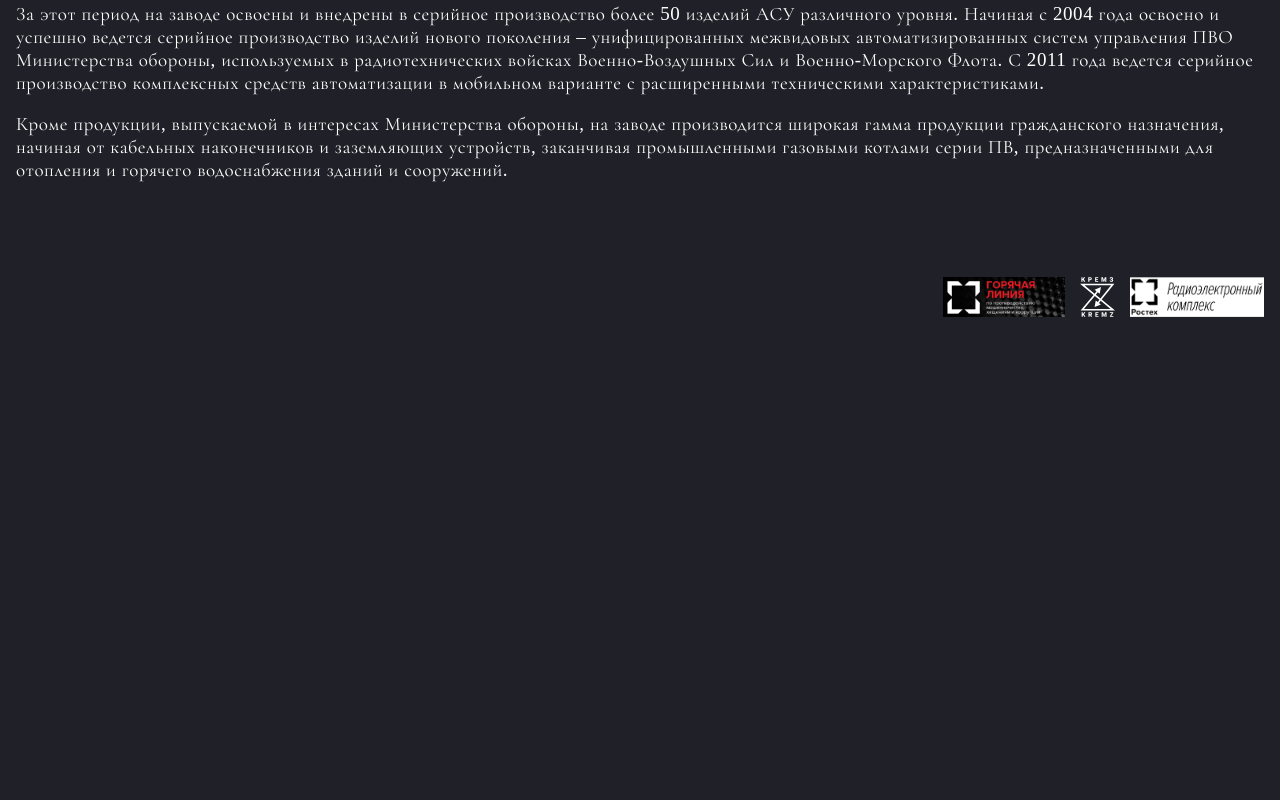
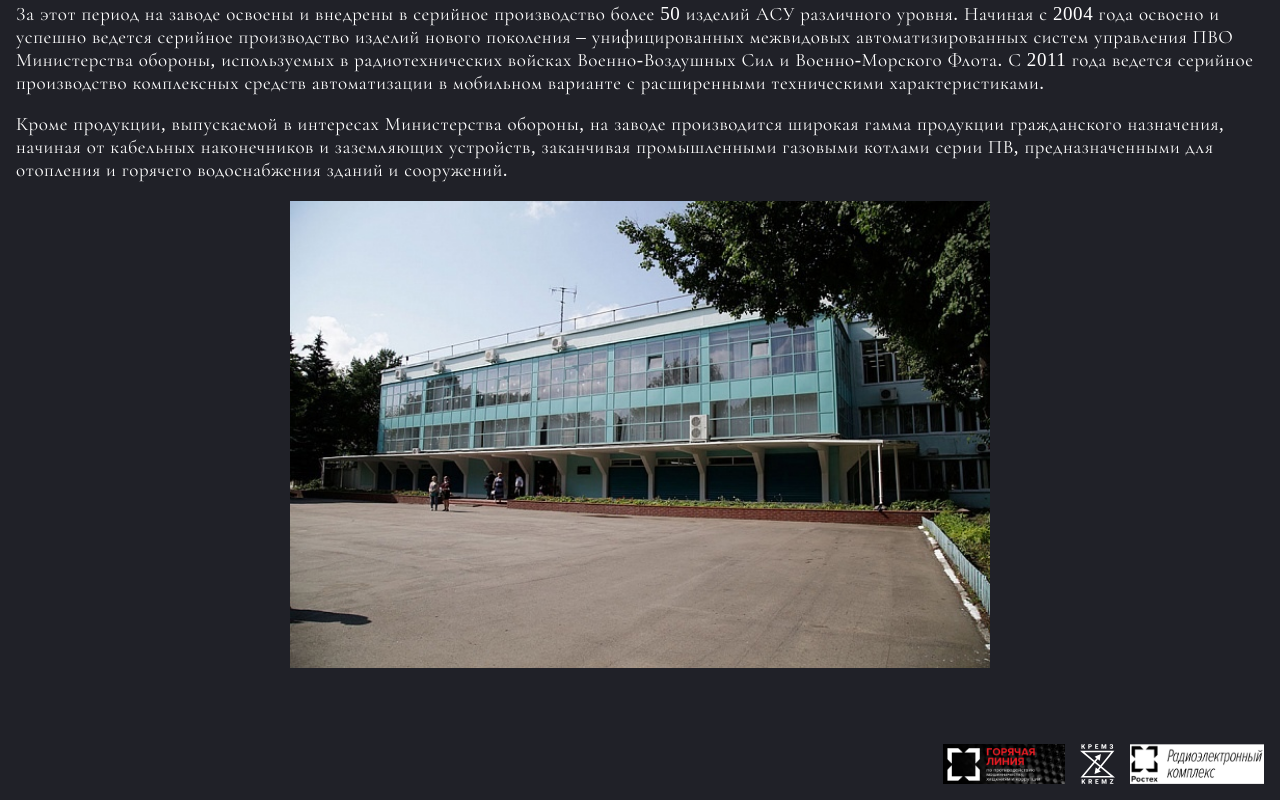
Before and after one commit to dkit-other150750/zviad, a plain HTML site: page index.html in a window 1280 px wide. Shown: the part 711-1511 px from the top of the page. Before the commit the page ends 1044 px from the top, so only its background shows below. Drawn offline with Linux system fonts and the light colour scheme.

Commit message:
Update index.html

```diff
--- a/index.html
+++ b/index.html
@@ -162,7 +162,7 @@
         газовыми котлами серии ПВ, предназначенными для отопления и горячего водоснабжения зданий и сооружений.
       </p>
 
-      <img class="main__img" src="images/main-img.jpg" alt="">
+      <img class="main__img" src="images/main-image.jpg" alt="">
     </div>
   </main>
 
```
